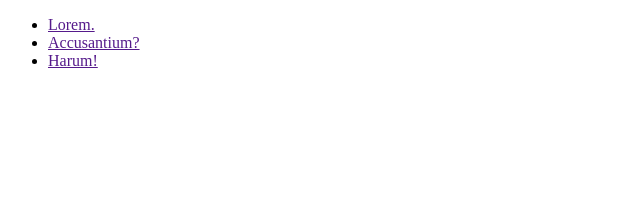
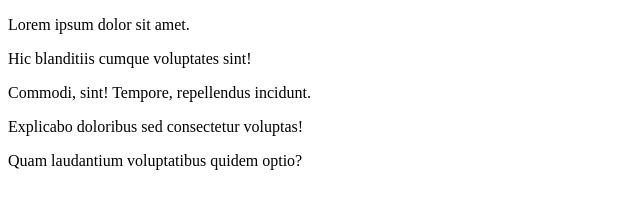
Before and after one commit to Alperyrtds/Deneme, a plain HTML site: page loginform.html in a window 1280 px wide. Shown: the whole page, without its empty margins (0-640 px from the left). Drawn offline with Linux system fonts and the light colour scheme.

Commit message:
p added..

```diff
--- a/loginform.html
+++ b/loginform.html
@@ -8,11 +8,10 @@
 </head>
 <body>
  <form action="">
-     <ul>
-         <li><a href="">Lorem.</a></li>
-         <li><a href="">Accusantium?</a></li>
-         <li><a href="">Harum!</a></li>
-     </ul>
-
+     <p>Lorem ipsum dolor sit amet.</p>
+     <p>Hic blanditiis cumque voluptates sint!</p>
+     <p>Commodi, sint! Tempore, repellendus incidunt.</p>
+     <p>Explicabo doloribus sed consectetur voluptas!</p>
+     <p>Quam laudantium voluptatibus quidem optio?</p>
 </body>
 </html>
```
